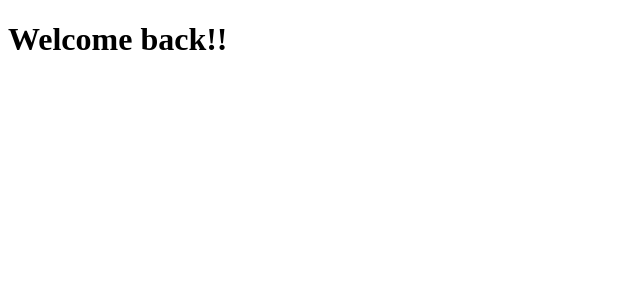
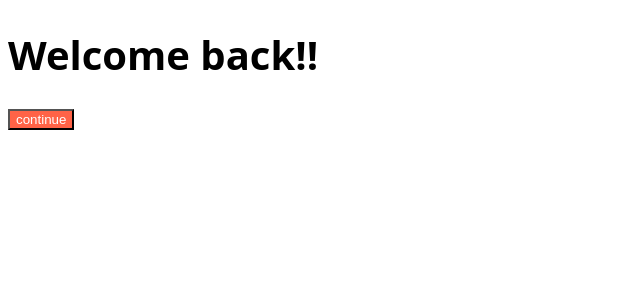
Before and after one commit to kimgooneya/react-for-beginners2, a React (Create React App) app: page / in a window 1280 px wide. Shown: the top 300 px of the page, without its empty margins (0-640 px from the left). Built offline with nearby package versions, Linux system fonts and the light colour scheme.

Commit message:
5.1 Tour of CRA

```diff
--- a/package.json
+++ b/package.json
@@ -6,6 +6,7 @@
     "@testing-library/jest-dom": "^5.16.5",
     "@testing-library/react": "^13.4.0",
     "@testing-library/user-event": "^13.5.0",
+    "prop-types": "^15.8.1",
     "react": "^18.2.0",
     "react-dom": "^18.2.0",
     "react-scripts": "5.0.1",
--- a/src/App.js
+++ b/src/App.js
@@ -1,7 +1,11 @@
+import Button from "./Button";
+import styles from "./App.module.css";
+
 function App() {
   return (
     <div>
-      <h1>Welcome back!!</h1>
+      <h1 className={styles.title}>Welcome back!!</h1>
+      <Button text={"continue"}/>
     </div>
   );
 }
--- /dev/null
+++ b/src/App.module.css
@@ -0,0 +1,4 @@
+.title{
+    font-family:system-ui, -apple-system, BlinkMacSystemFont, 'Segoe UI', Roboto, Oxygen, Ubuntu, Cantarell, 'Open Sans', 'Helvetica Neue', sans-serif;
+    font-size:40px;
+}
--- /dev/null
+++ b/src/Button.js
@@ -0,0 +1,13 @@
+import PropTypes from "prop-types";
+import styles from "./Button.module.css";
+
+function Button({ text }) {
+    return (<button className={styles.btn}>{text}</button>);
+}
+
+Button.propTypes = {
+    text: PropTypes.string.isRequired,
+}
+
+
+export default Button;
--- /dev/null
+++ b/src/Button.module.css
@@ -0,0 +1,4 @@
+.btn {
+    color:white;
+    background-color: tomato;
+}
--- a/src/index.js
+++ b/src/index.js
@@ -1,7 +1,6 @@
 import React from 'react';
 import ReactDOM from 'react-dom';
 import App from './App';
-
 
 ReactDOM.render(
   <React.StrictMode>
```
Also changed, not shown: 1 other file (tests, documents, lock files or other folders).
